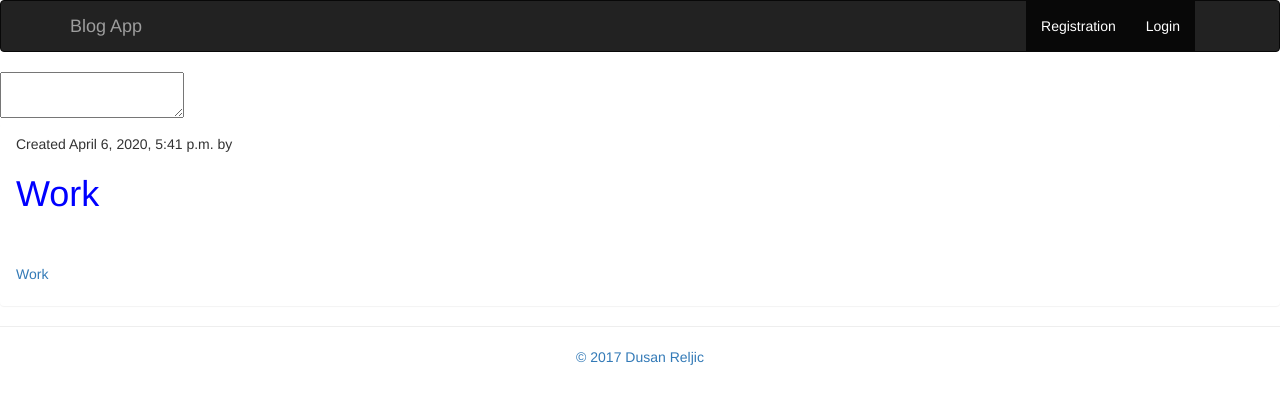
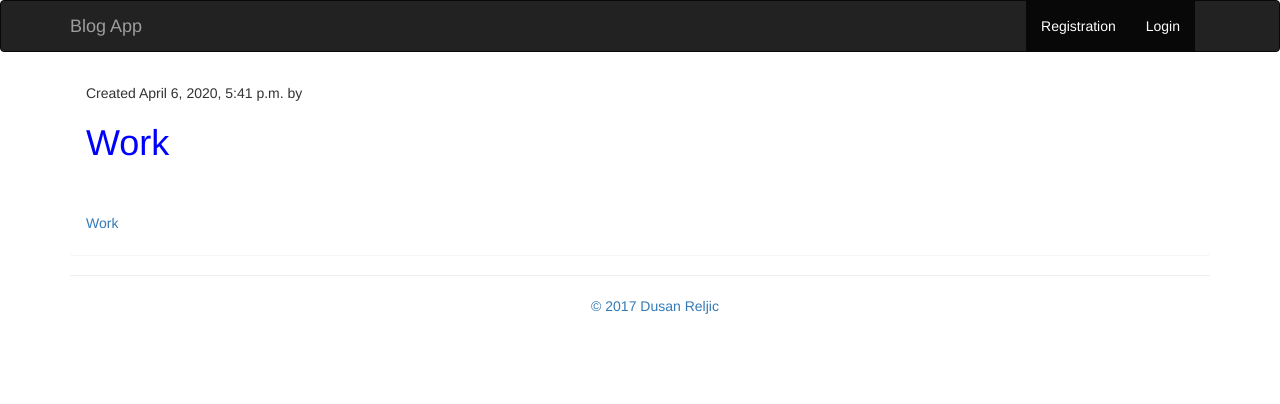
Before and after one commit to devinbooker616/WVWebsite, a Django app: template WVWebsite/app/templates/home.html in a window 1280 px wide. Shown: the top 404 px of the page. Run offline with Django 3.2, Linux system fonts and the light colour scheme; the template is opened without the code that fills it: values that come from a table or form of the project are taken from there, others are empty; data comes from the database, SQL or seed files in the repository; parts of the project's set-up code (start-up, migrations or seed data) failed here and were passed over; some libraries are stand-ins or nearby versions.

Commit message:
Remove tinymce form from home page

```diff
--- a/WVWebsite/app/templates/home.html
+++ b/WVWebsite/app/templates/home.html
@@ -1,12 +1,7 @@
 {% extends "base.html" %}
 {% block content %}
 <body>
-    <form action="{% url 'Home' %}" method="post">
-        <textarea name="text">
-        </textarea>
-    </form>
-
-   <div class="starter-template">
+   <div class="starter-template container">
         {% for post in posts %}
             <div class="panel">
                 <div class="panel-heading">
```
